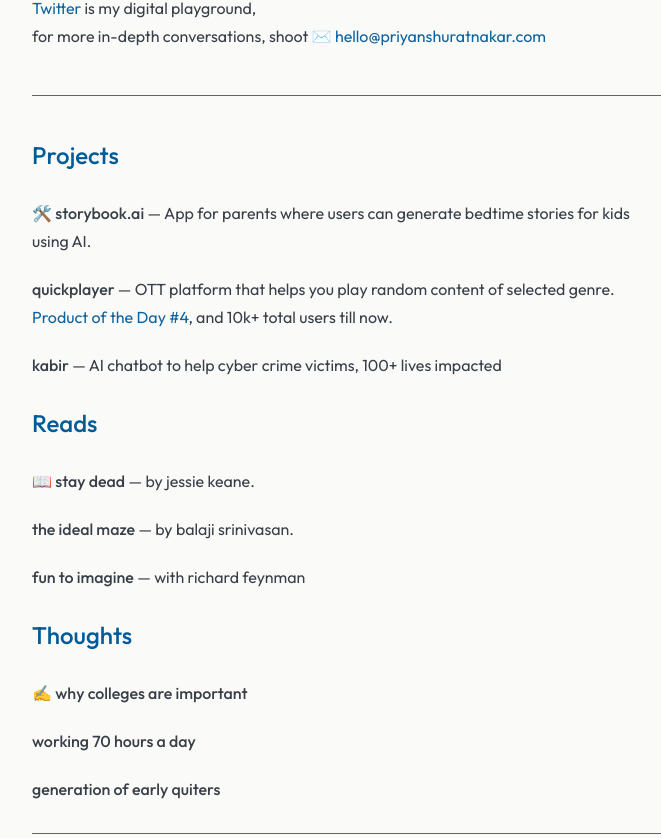
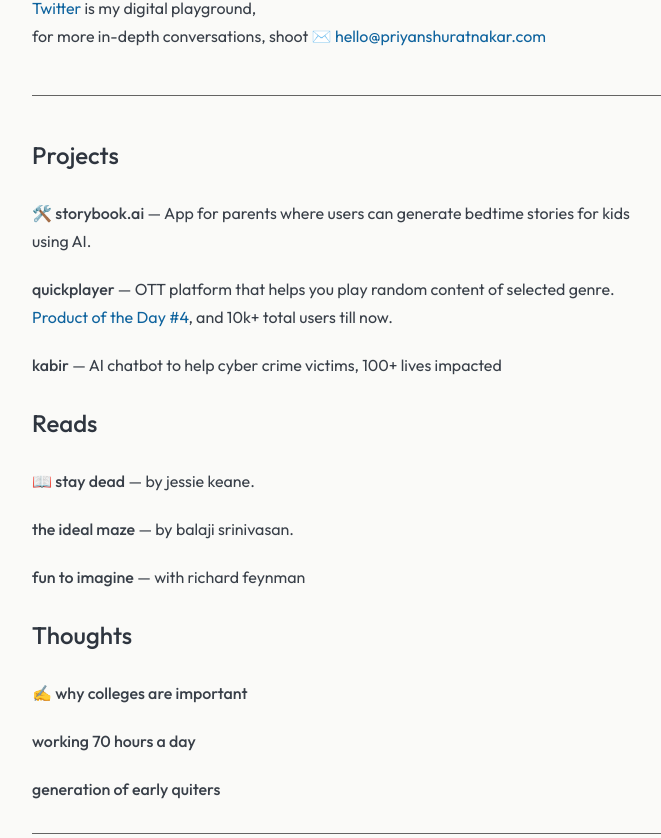
Before and after one commit to priyanshuratnakar/ratnakar.xyz, a Next.js app: page / in a window 1280 px wide. Shown: the part 598-1436 px from the top of the page, without its empty margins (293-954 px from the left). Built offline with nearby package versions, Linux system fonts and the light colour scheme.

Commit message:
Update index.tsx
links color back to black

```diff
--- a/pages/index.tsx
+++ b/pages/index.tsx
@@ -74,7 +74,6 @@
               lineHeight={"28px"}
               fontWeight={"500"}
               opacity={"100%"}
-              style={{ color: "#005B99" }}
             >
               <a
               href="projects"
@@ -144,7 +143,6 @@
               lineHeight={"28px"}
               fontWeight={"500"}
               opacity={"100%"}
-              style={{ color: "#005B99" }}
             >
               <a href="reads">
                 Reads
@@ -205,7 +203,6 @@
               lineHeight={"28px"}
               fontWeight={"500"}
               opacity={"100%"}
-              style={{ color: "#005B99" }}
             >
               <a
               href="thoughts"
```
